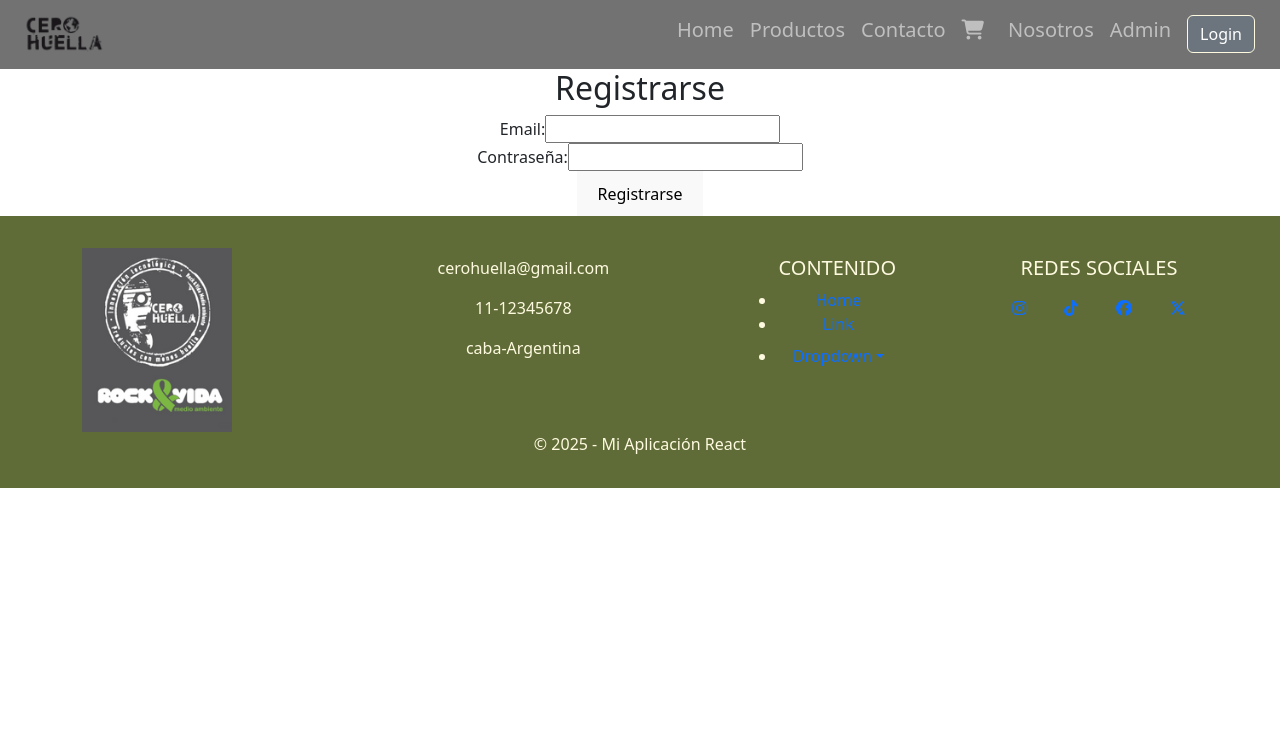
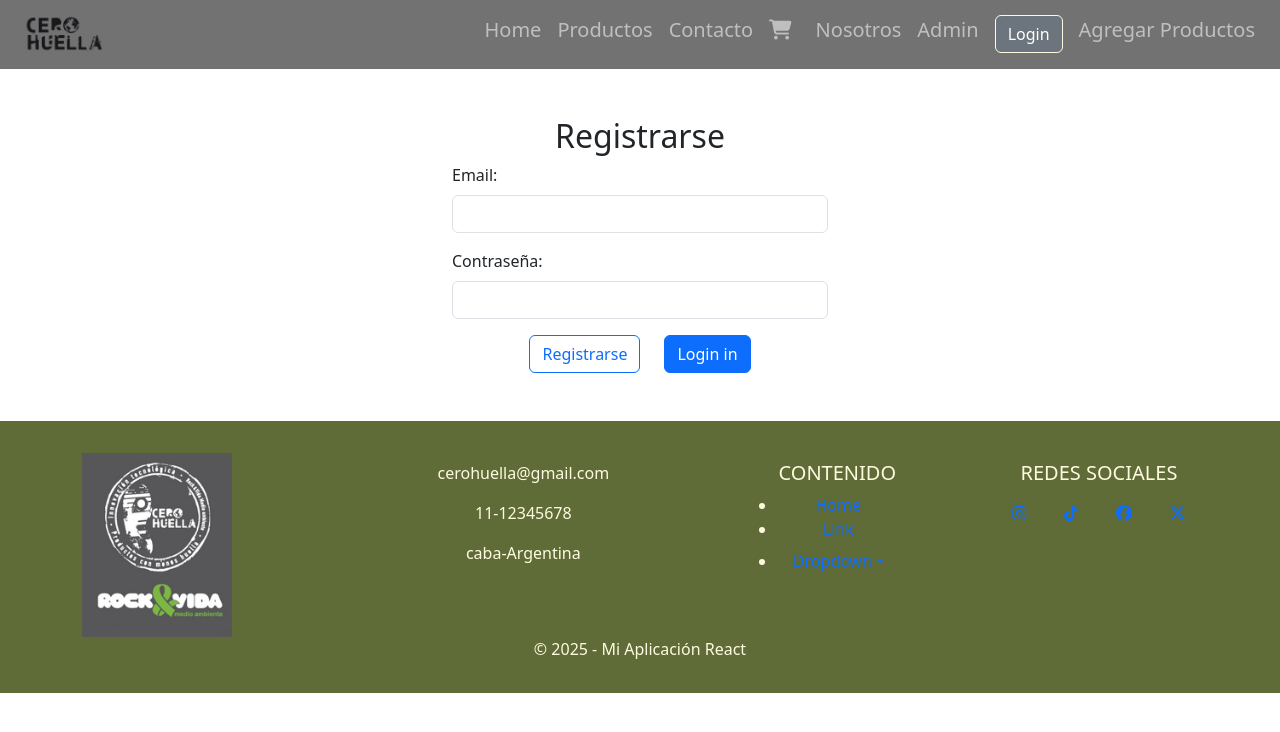
Before and after one commit to AlanContreras784/pre-entrega-react-js, a React (Vite) app: page /registrarse in a window 1280 px wide. Shown: the top 732 px of the page. Built offline with nearby package versions, Linux system fonts and the light colour scheme.

Commit message:
creando formulario para productos y cambiando Api Fake por mockapi

```diff
--- a/src/App.jsx
+++ b/src/App.jsx
@@ -12,6 +12,7 @@ import ProductoDetalle from './components/ProductoDetalle';
 import Admin from './components/Admin';
 import Login from './components/Login';
 import Registrarse from './components/Registrarse';
+import FormularioProducto from './components/FormularioProducto';
 
 
 function App() {
@@ -34,6 +35,7 @@ function App() {
             <Route path="/carrito" element={<Carrito/> }/>
             <Route path="/productos/:id" element={<ProductoDetalle/>} />
             <Route path="/admin" element={<Admin/>}/>
+            <Route path="/admin/agregarProductos" element={<FormularioProducto/>}/>
 
           </Routes>
           <Footer/>
--- /dev/null
+++ b/src/assets/requests.js
@@ -0,0 +1,28 @@
+export const agregarProducto = (producto) => {
+    return(
+        new Promise(async (res, rej) => {
+            try {
+                const respuesta = await fetch('https://68100ddf27f2fdac24102328.mockapi.io/productos', {
+                    method: 'POST',
+                    headers: {
+                    'Content-Type': 'application/json',
+                    },
+                    body: JSON.stringify(producto),
+                });
+
+                if (!respuesta.ok) {
+                        throw new Error('Error al agregar el producto.');
+                }
+                const data = await respuesta.json();
+                console.log('Producto agregado:', data);
+                res(data)
+                        //alert('Producto agregado correctamente');
+                } catch (error) {
+                    console.error(error.message);
+                    //alert('Hubo un problema al agregar el producto.');
+                    rej(error.message)
+                }
+        })
+    )
+
+};
--- a/src/components/Card.jsx
+++ b/src/components/Card.jsx
@@ -7,8 +7,8 @@ function Card({producto}){
     return(
         <div className="productos-conteiner" >
             <div key={producto.id} className="producto-card">
-                <img className="producto-image" src={producto.image}></img>
-                <h1>{producto.title}</h1>
+                <img className="producto-image" src={producto.imagen}></img>
+                <h1>{producto.name}</h1>
                 <p>{producto.price} $</p>
                 <Link to={"/productos/"+producto.id}><button className="btn btn-outline-warning">Ver Detalles del Producto</button></Link>
 
--- a/src/components/CarritoCard.jsx
+++ b/src/components/CarritoCard.jsx
@@ -45,8 +45,8 @@ function CarritoCard({producto, funcionDisparadora}){
 
     return(
         <div key={producto.id} className="carrito-card " >
-            <h4 className="carrito-titulo fs-5">{producto.title}</h4>
-            <img className="carrito-image" src={producto.image}></img>
+            <h4 className="carrito-titulo fs-5">{producto.name}</h4>
+            <img className="carrito-image" src={producto.imagen}></img>
             <span className="m-1">Cantidad: {producto.cantidad}</span>
             <div>
                 <p >Precio unitario</p>
--- /dev/null
+++ b/src/components/FormularioProducto.jsx
@@ -0,0 +1,94 @@
+import { useState } from 'react';
+import { agregarProducto } from '../assets/requests';
+import { useAuthContext } from '../contexts/AuthContext';
+import { Navigate } from 'react-router-dom';
+import { dispararSweetAlertBasico } from '../assets/SweetAlert';
+
+function FormularioProducto({}) {
+
+   const {admin} = useAuthContext();
+
+    const [producto, setProducto] = useState({
+        name: '',
+        price: '',
+        description: '',
+        imagen: "",
+    });
+
+    const validarFormulario = () => {
+        if (!producto.name.trim()) {
+        return("El nombre es obligatorio.")
+        }
+        if (!producto.price || producto.price <= 0) {
+        return("El precio debe ser mayor a 0.")
+        }
+        console.log(producto.description.trim())
+        if (!producto.description.trim() || producto.description.length < 10) {
+        return("La descripción debe tener al menos 10 caracteres.")
+        }
+        if(!producto.imagen.trim()){
+        return("La url de la imgaen no debe estar vacía")
+        }
+        else{
+        return true
+        }
+    }
+
+    const handleChange = (e) => {
+        const { name, value } = e.target;
+        setProducto({ ...producto, [name]: value });
+    };
+
+    const handleSubmit2 = (e) => {
+        e.preventDefault();
+        const validarForm = validarFormulario()
+        if (validarForm == true) {
+        agregarProducto(producto).then((data) => {
+            setProducto({ name: '', price: '', description: '', imagen: ""});
+        }).catch((error) => {
+            dispararSweetAlertBasico("Hubo un problema al agregar el producto", error, "error", "Cerrar")
+        })
+        } else{
+            dispararSweetAlertBasico("Error en la carga de producto", validarForm, "error", "Cerrar")
+        }
+    }
+
+    if(!admin){
+        return(
+            <Navigate to="/login" replace/>
+        )
+    }
+
+    return (
+        <form onSubmit={handleSubmit2}>
+        <h2>Agregar Producto</h2>
+        <div>
+            <label>Nombre:</label>
+            <input
+            type="text" name="title" value={producto.name} onChange={handleChange} required/>
+        </div>
+        <div>
+            <label>URL de la Imagen</label>
+            <input
+            type="text" name="image" value={producto.imagen} onChange={handleChange} required/>
+        </div>
+        <div>
+            <label>Precio:</label>
+            <input type="number" name="price" value={producto.price} onChange={handleChange} required
+            min="0"/>
+        </div>
+        <div>
+            <label>Descripción:</label>
+            <textarea
+            name="description"
+            value={producto.description}
+            onChange={handleChange}
+            required
+            />
+        </div>
+        <button type="submit">Agregar Producto</button>
+        </form>
+    );
+}
+
+export default FormularioProducto;
--- a/src/components/Header.jsx
+++ b/src/components/Header.jsx
@@ -1,14 +1,16 @@
 import Logo from "../assets/img/Logo Cero Huella Horiz.png"
 import "../styles/Header.css"
 import {Container, Navbar, Nav} from 'react-bootstrap';
-import { Link } from "react-router-dom";
+import { Link, Navigate, useNavigate } from "react-router-dom";
 import { useContext } from 'react';
 import { CarritoContext } from '../contexts/CarritoContext';
 import { useAuthContext } from "../contexts/AuthContext";
+import Login from "./Login";
 
 function Header() {
     const {user, login, logout}= useAuthContext()
     const {productosCarrito} = useContext(CarritoContext)
+    const navigate = useNavigate();
     return (
         <header className="header ">
             <Navbar collapseOnSelect expand="lg" variant="dark"  className="fs-5 py-0">
@@ -23,7 +25,8 @@ function Header() {
                                 <Nav.Link href="#" as={Link} to={'/carrito'} className='me-auto nav-link'><i class="fa-solid fa-cart-shopping"></i><small className='color-cantidad px-1'>{productosCarrito.length>0 ? productosCarrito.length : ""}</small></Nav.Link>
                                 <Nav.Link href="#" as={Link} to={'/about'} className='me-auto nav-link'>Nosotros</Nav.Link>
                                 <Nav.Link href="#" as={Link} to={'/admin'} className='me-auto nav-link'>Admin</Nav.Link>
-                                <Nav.Link href="#" as={Link} to={'/login'} className='me-auto nav-link'><button className="btn btn-secondary border-boton" onClick={!user? login: logout}>{!user? 'Login' : 'Logout'}</button></Nav.Link>
+                                <Nav.Link href="#" as={Link} to={'/login'} className='me-auto nav-link'><button className="btn btn-secondary border-boton" onClick={!user? Login: logout}>{!user? 'Login' : 'Logout'}</button></Nav.Link>
+                                <Nav.Link href="#" as={Link} to={'/admin/agregarProductos'} className='me-auto nav-link'>Agregar Productos</Nav.Link>
                             </Nav>
                         </Navbar.Collapse>
                 </Container>
--- a/src/components/Login.jsx
+++ b/src/components/Login.jsx
@@ -10,16 +10,6 @@ function Login() {
   const { login, logout, user } = useAuthContext();
   const navigate = useNavigate();
 
-  const handleSubmit = (e) => {
-    e.preventDefault();
-    // Simulación de autenticación
-    if (usuario === 'admin' && password === '1234') {
-      login(usuario);
-      navigate('/');
-    } else {
-      alert('Credenciales incorrectas');
-    }
-  };
 
   const handleSubmit2 =(e)=>{
         logout()
@@ -47,33 +37,10 @@ function Login() {
 
 
   return (
-    <div>
-    <form onSubmit={handleSubmit}>
-      <h2>Iniciar sesión</h2>
-      <div>
-        <label>Email:</label>
-        <input
-          type="text"
-          value={usuario}
-          onChange={(e) => setUsuario(e.target.value)}
-        />
-      </div>
-      <div>
-        <label>Contraseña:</label>
-        <input
-          type="password"
-          value={password}
-          onChange={(e) => setPassword(e.target.value)}
-        />
-      </div>
-      <button onClick={iniciarLoginEmailPass} type="submit">Iniciar Sesión</button>
-      <Link to={'/registrarse'}><button>Registrarse</button></Link>
-
-    </form>
 
     <Container className="mt-5" style={{ maxWidth: 400 }}>
       <h2>Iniciar sesión</h2>
-      <Form onSubmit={handleSubmit}>
+      <Form >
         <Form.Group className="mb-3 text-start">
           <Form.Label >Email:</Form.Label>
           <Form.Control value={usuario} type="text" onChange={(e) => setUsuario(e.target.value)} />
@@ -82,11 +49,10 @@ function Login() {
           <Form.Label>Contraseña:</Form.Label>
           <Form.Control value={password} type="password" onChange={(e) => setPassword(e.target.value)} />
         </Form.Group>
-        <Button className='me-4' variant="outline-primary" onClick={iniciarLoginEmailPass} type='submit'>Entrar</Button>
-        <Link to={'/registrarse'}><Button variant='primary'>Registrarse</Button></Link>
+        <Button className='me-4 mb-5' variant="outline-primary" onClick={iniciarLoginEmailPass} type='submit'>Entrar</Button>
+        <Link to={'/registrarse'}><Button className='mb-5' variant='primary'>Registrarse</Button></Link>
       </Form>
     </Container>
-    </div>
   );
 }
 export default Login;
--- a/src/components/ProductosContainer.jsx
+++ b/src/components/ProductosContainer.jsx
@@ -8,7 +8,7 @@ function ProductosContainer({functionCarrito}){
     const [error, setError] = useState(null);
 
     {useEffect(() => {
-        fetch('https://fakestoreapi.com/products')
+        fetch('https://68100ddf27f2fdac24102328.mockapi.io/productos')
             .then((respuesta) =>
                 respuesta.json()
             )
--- a/src/components/Registrarse.jsx
+++ b/src/components/Registrarse.jsx
@@ -1,7 +1,8 @@
 import { crearUsuario } from "../Auth/firebase";
-import { useNavigate } from 'react-router-dom';
+import { Link, useNavigate } from 'react-router-dom';
 import { useAuthContext } from '../contexts/AuthContext';
 import { useState } from "react";
+import { Button, Container, Form, } from "react-bootstrap";
 
 function Registrarse() {
 
@@ -22,26 +23,22 @@ function Registrarse() {
 
     }
     return (
-        <form onSubmit={registrarUsuario}>
-            <h2>Registrarse</h2>
-            <div>
-                <label>Email:</label>
-                <input
-                type="text"
-                value={usuario}
-                onChange={(e) => setUsuario(e.target.value)}
-                />
-            </div>
-            <div>
-                <label>Contraseña:</label>
-                <input
-                type="password"
-                value={password}
-                onChange={(e) => setPassword(e.target.value)}
-                />
-            </div>
-            <button  type="submit">Registrarse</button>
-        </form>
+
+        <Container className="mt-5" style={{ maxWidth: 400 }}>
+                <h2>Registrarse</h2>
+                <Form>
+                <Form.Group className="mb-3 text-start">
+                    <Form.Label >Email:</Form.Label>
+                    <Form.Control value={usuario} type="text" onChange={(e) => setUsuario(e.target.value)} />
+                </Form.Group>
+                <Form.Group className="mb-3 text-start">
+                    <Form.Label>Contraseña:</Form.Label>
+                    <Form.Control value={password} type="password" onChange={(e) => setPassword(e.target.value)} />
+                </Form.Group>
+                <Button className='mb-5 me-4' variant="outline-primary" onClick={registrarUsuario} type='submit'>Registrarse</Button>
+                <Link to={'/login'}><Button className="mb-5" variant='primary'>Login in</Button></Link>
+                </Form>
+            </Container>
     );
 }
 
--- a/src/styles/ProductoDetalle.css
+++ b/src/styles/ProductoDetalle.css
@@ -13,7 +13,7 @@
 .detalle-imagen {
     display: block;
     width: 300px;
-    height: auto;
+    height: 400px;
     border-radius: 10px;
     object-fit: cover;
 }
--- a/src/styles/Productos.css
+++ b/src/styles/Productos.css
@@ -31,7 +31,7 @@
 }
 
 .producto-image{
-    width: auto;
+    width: 100px;
     height: 150px;
     border-radius: 5%;
     padding: 5px;
```
Also changed, not shown: src/components/ProductoDetalle.jsx (+4 -4 lines).
